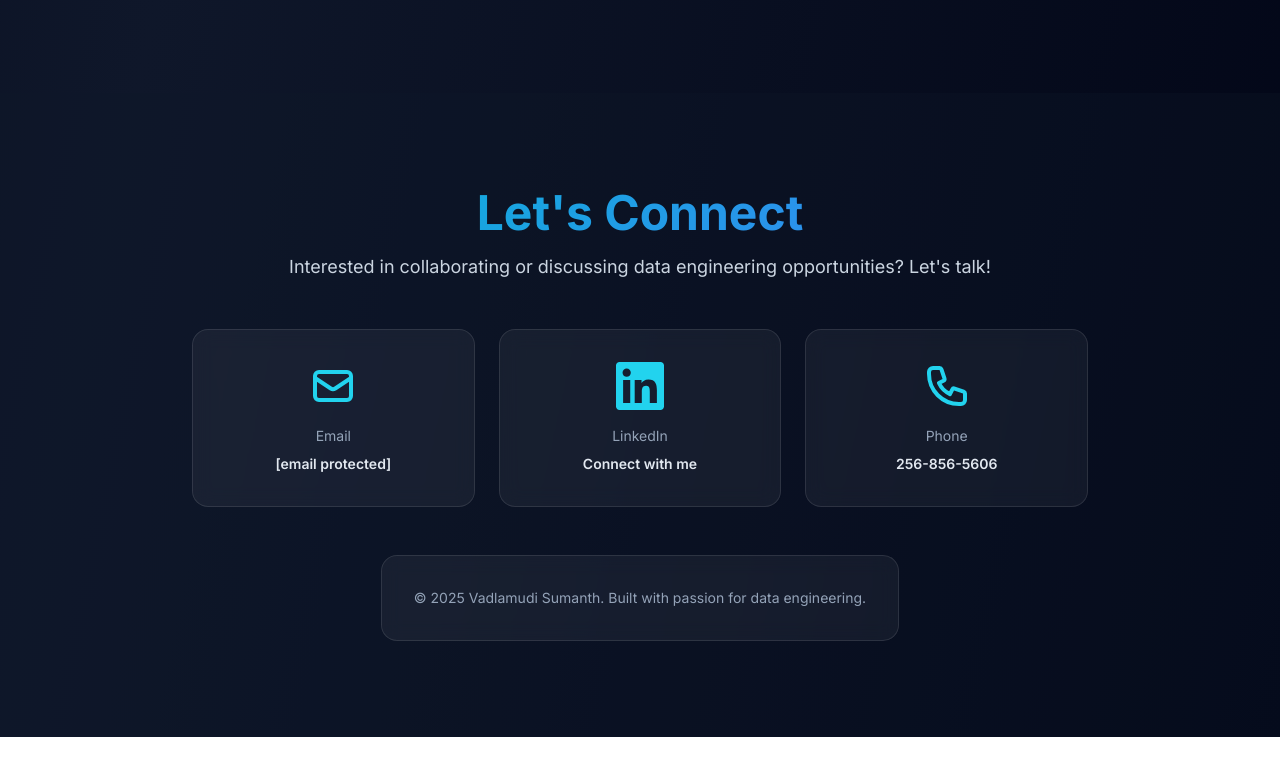
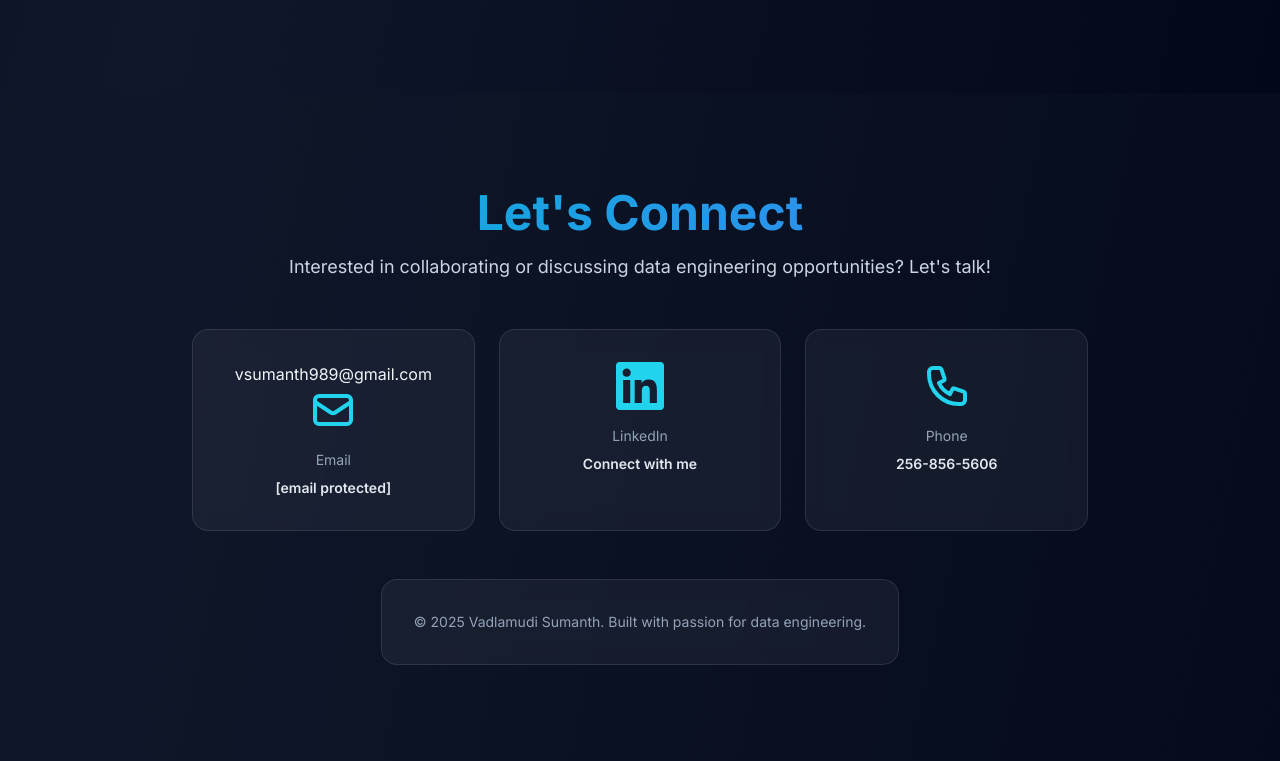
Before and after one commit to vsumanth989-tech/sumanth-vadlamudi, a plain HTML site: page index.html in a window 1280 px wide. Shown: the part 5283-6044 px from the top of the page. Before the commit the page ends 6020 px from the top, so only its background shows below. Drawn offline with nearby package versions, Linux system fonts and the light colour scheme.

Commit message:
Update email link to use mailto format

```diff
--- a/index.html
+++ b/index.html
@@ -773,7 +773,8 @@
             </p>
 
             <div class="grid md:grid-cols-3 gap-6 mb-12">
-                <a href="/cdn-cgi/l/email-protection#85f3f6f0e8e4ebf1edbcbdbcc5e2e8e4ece9abe6eae8" class="card p-8 rounded-2xl hover:scale-105 transition-transform">
+                <a <a href="mailto:vsumanth989@gmail.com" class="card p-8 rounded-2xl hover:scale-105 transition-transform">
+                    <p>vsumanth989@gmail.com</p>
                     <svg class="w-12 h-12 text-cyan-400 mx-auto mb-4" fill="none" stroke="currentColor" viewBox="0 0 24 24">
                         <path stroke-linecap="round" stroke-linejoin="round" stroke-width="2" d="M3 8l7.89 5.26a2 2 0 002.22 0L21 8M5 19h14a2 2 0 002-2V7a2 2 0 00-2-2H5a2 2 0 00-2 2v10a2 2 0 002 2z"></path>
                     </svg>
```
